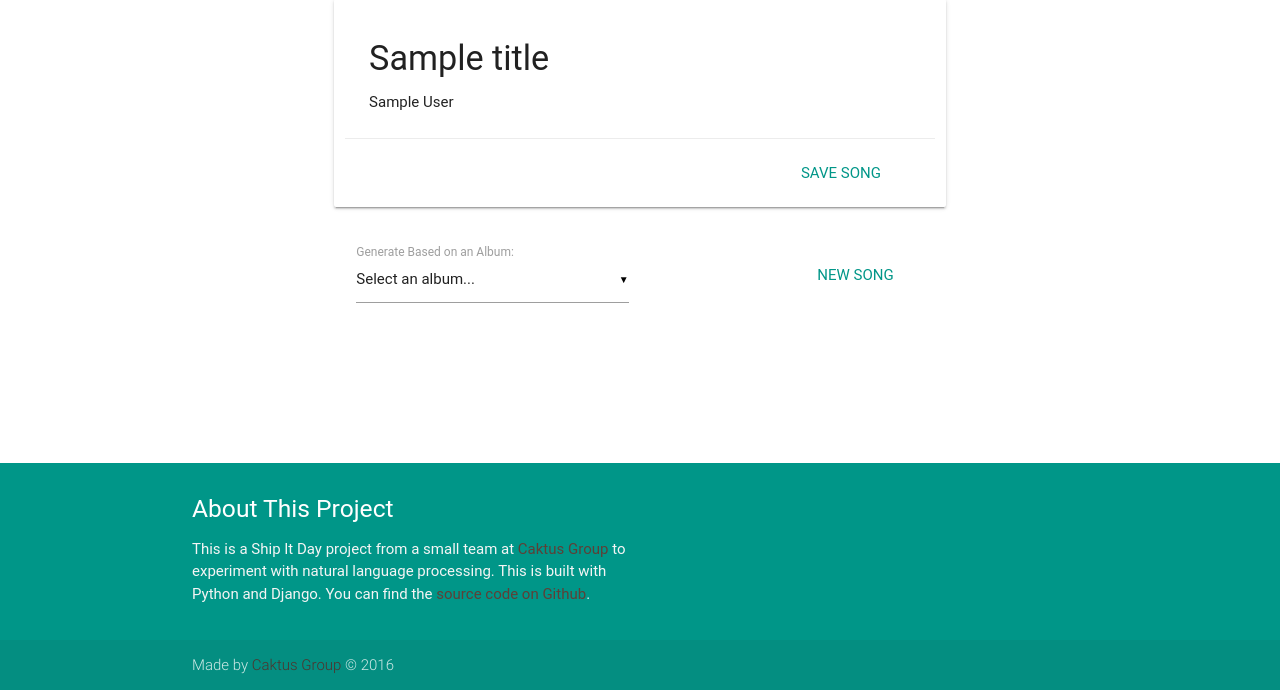
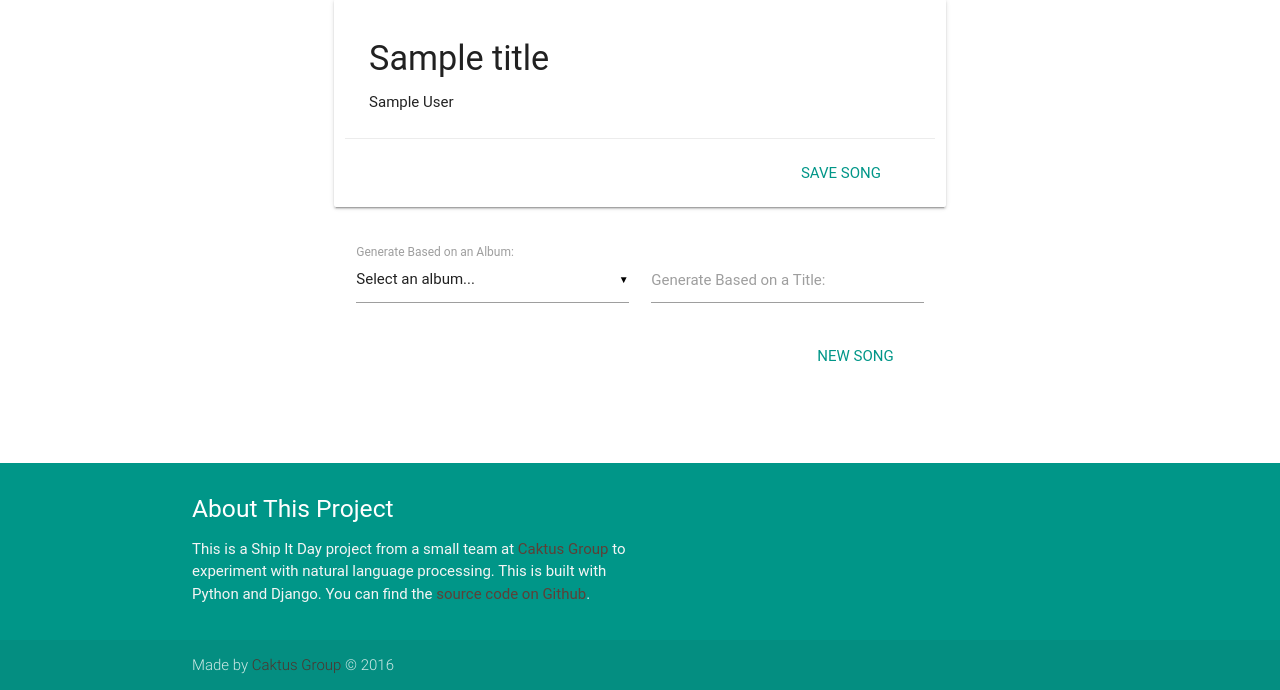
Before and after one commit to caktus/taytay, a Django app: template taytay/templates/taytay/song-generator.html in a window 1280 px wide. Shown: the part 110-800 px from the top of the page. Run offline with Django 3.2, Linux system fonts and the light colour scheme; tables that the repository leaves empty hold one stand-in row (values such as "Sample post"); the template is opened without the code that fills it: values that come from a table or form of the project are taken from there, most other values are stand-ins (such as "Sample title", 1, 10 or a date in 2020); data that the repository does not hold is empty; some libraries are stand-ins or nearby versions; some web fonts are replaced.

Commit message:
add title to form

```diff
--- a/taytay/templates/taytay/song-generator.html
+++ b/taytay/templates/taytay/song-generator.html
@@ -23,7 +23,11 @@
                 {{ form.album }}
                 {{ form.album.label_tag }}
             </div>
-            <div class="input-field col s6 right-align">
+            <div class="input-field col s6">
+                {{ form.title }}
+                {{ form.title.label_tag}}
+            </div>
+            <div class="input-field col s12 right-align">
                 <button class="teal-text btn-flat">New Song</button>
             </div>
         </form>
--- a/taytay/views.py
+++ b/taytay/views.py
@@ -54,18 +54,21 @@ class SongForm(forms.ModelForm):
 
     class Meta:
         model = models.Song
-        fields = ('album', )
+        fields = ('album', 'title')
 
     def __init__(self, *args, **kwargs):
         super().__init__(*args, **kwargs)
         self.fields['album'].empty_label = 'Select an album...'
         self.fields['album'].label = 'Generate Based on an Album'
         self.fields['album'].to_field_name = 'slug'
-
+        self.fields['title'].label = "Generate Based on a Title"
+        self.fields['album'].required = False
+        self.fields['title'].required = False
 
 def song_generator(request):
     """Generate a new song."""
     album = None
+    title = None
     context = {
         'song': '',
         'title': '',
@@ -78,10 +81,11 @@ def song_generator(request):
             return redirect(new_song)
     form = SongForm(request.GET)
     if form.is_valid():
-        album = form.cleaned_data['album'].title
-    song = make_song(album=album)
+        album = form.cleaned_data['album']
+        title = form.cleaned_data['title'] or None
+    song = make_song(album=album.title if album else None)
     context['song'] = song
-    context['title'] = make_title(song)
+    context['title'] = title or make_title(song)
     context['form'] = form
     request.session['title'] = context['title']
     request.session['song'] = song
```
